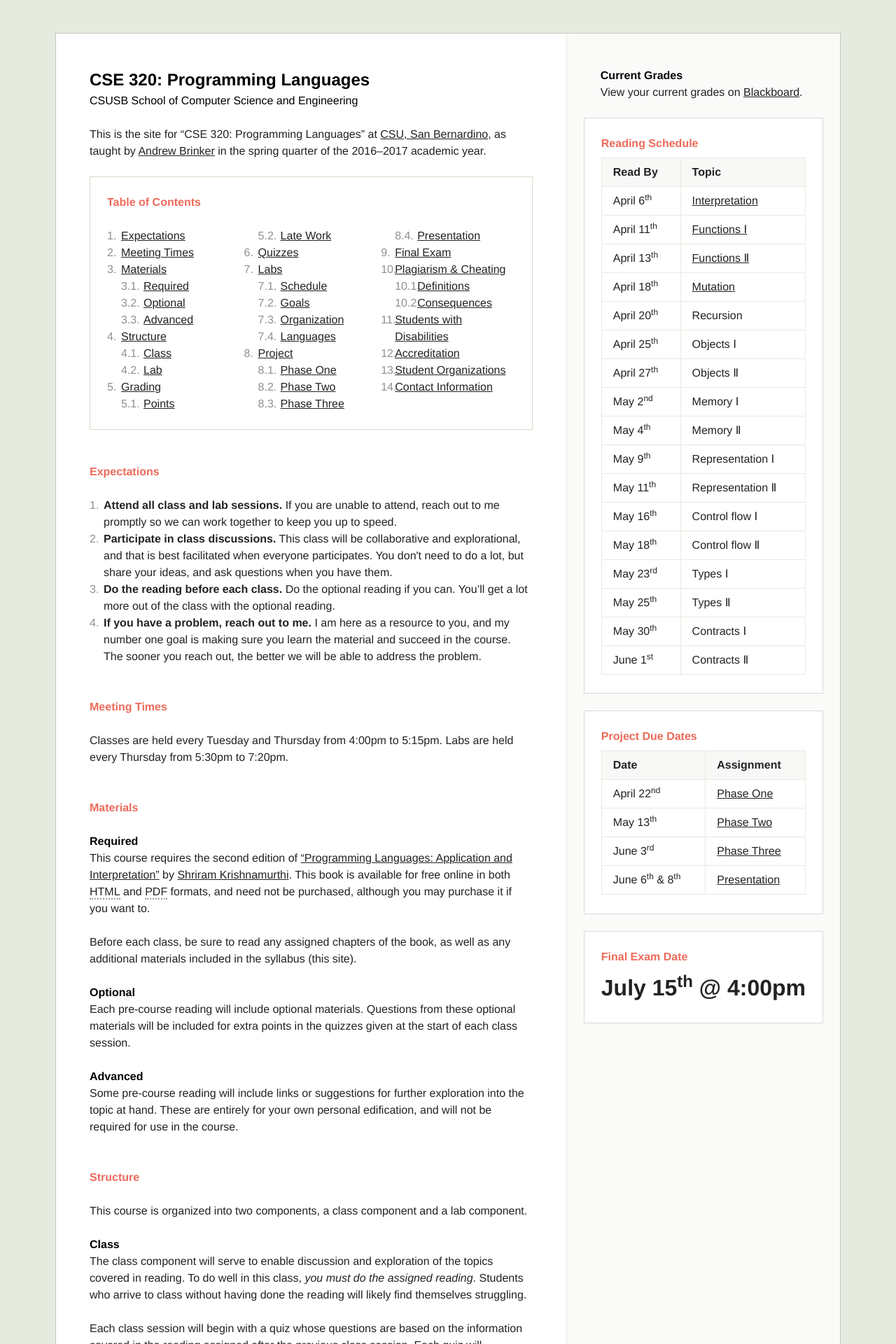
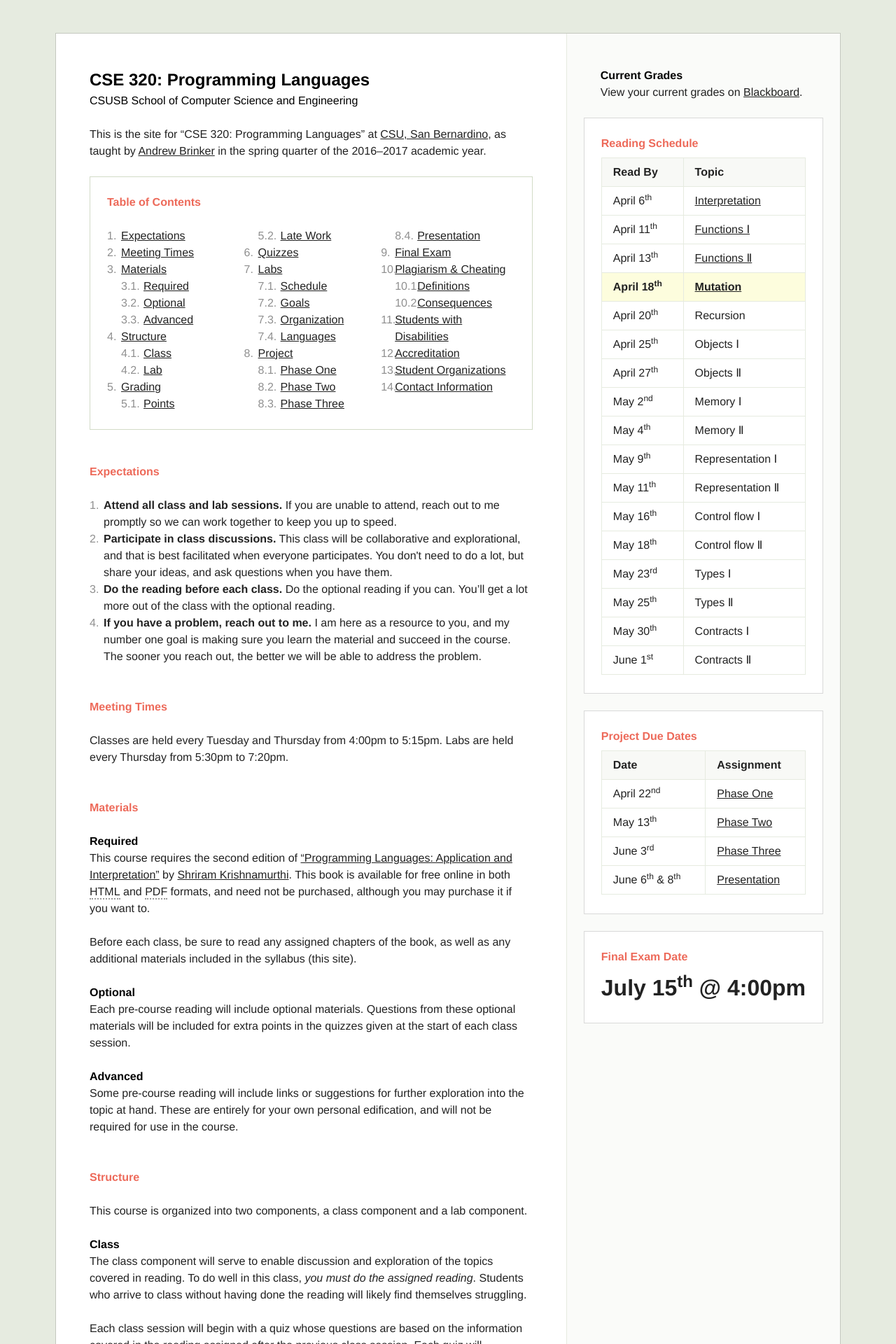
Before and after one commit to alilleybrinker/programming-languages-course, a Jekyll site: the page built from index.html, in a window 1280 px wide. Shown: the top 1920 px of the page at 70% size. Built offline with Jekyll 4.4.1, drawn with Linux system fonts in a browser that asks for light colours.

Commit message:
Highlight current reading

```diff
--- a/_includes/sidebar.html
+++ b/_includes/sidebar.html
@@ -10,7 +10,7 @@
             <tr><td>April&nbsp;6<sup>th</sup></td><td><a href="{{ site.baseurl }}/reading/interpretation">Interpretation</a></td></tr>
             <tr><td>April&nbsp;11<sup>th</sup></td><td><a href="{{ site.baseurl }}/reading/functions-1">Functions Ⅰ</a></td></tr>
             <tr><td>April&nbsp;13<sup>th</sup></td><td><a href="{{ site.baseurl }}/reading/functions-2">Functions Ⅱ</a></td></tr>
-            <tr><td>April&nbsp;18<sup>th</sup></td><td><a href="{{ site.baseurl }}/reading/mutation">Mutation</a></td></tr>
+            <tr class="highlight"><td>April&nbsp;18<sup>th</sup></td><td><a href="{{ site.baseurl }}/reading/mutation">Mutation</a></td></tr>
             <tr><td>April&nbsp;20<sup>th</sup></td><td>Recursion</td></tr>
             <tr><td>April&nbsp;25<sup>th</sup></td><td>Objects Ⅰ</td></tr>
             <tr><td>April&nbsp;27<sup>th</sup></td><td>Objects Ⅱ</td></tr>
--- a/assets/main.css
+++ b/assets/main.css
@@ -318,3 +318,8 @@ pre {
 .clearfix {
     clear: both;
 }
+
+.highlight {
+    background-color: hsla(60, 90%, 93%, 1);
+    font-weight: 700;
+}
```
